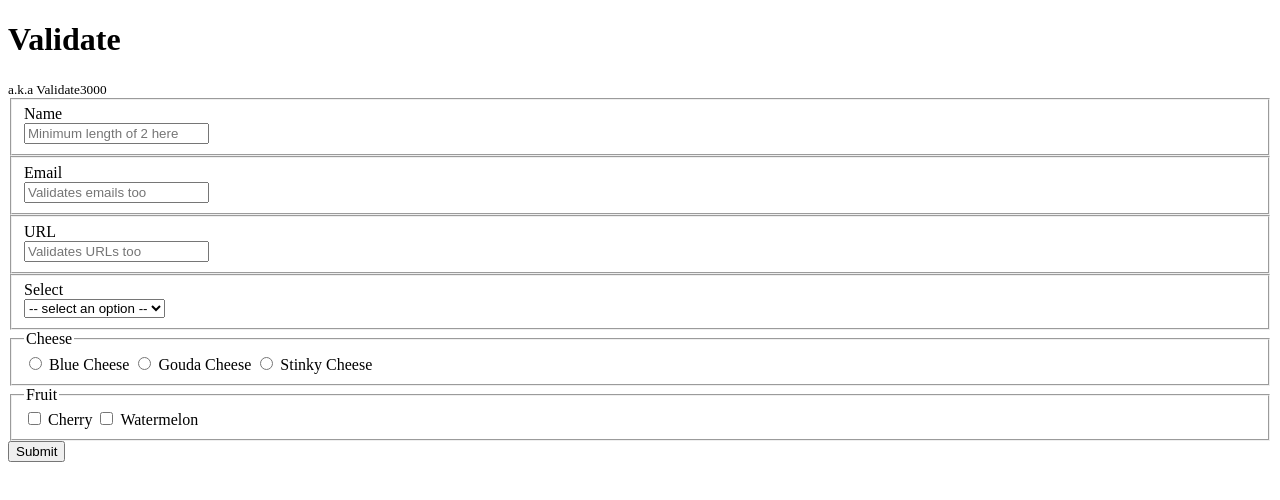
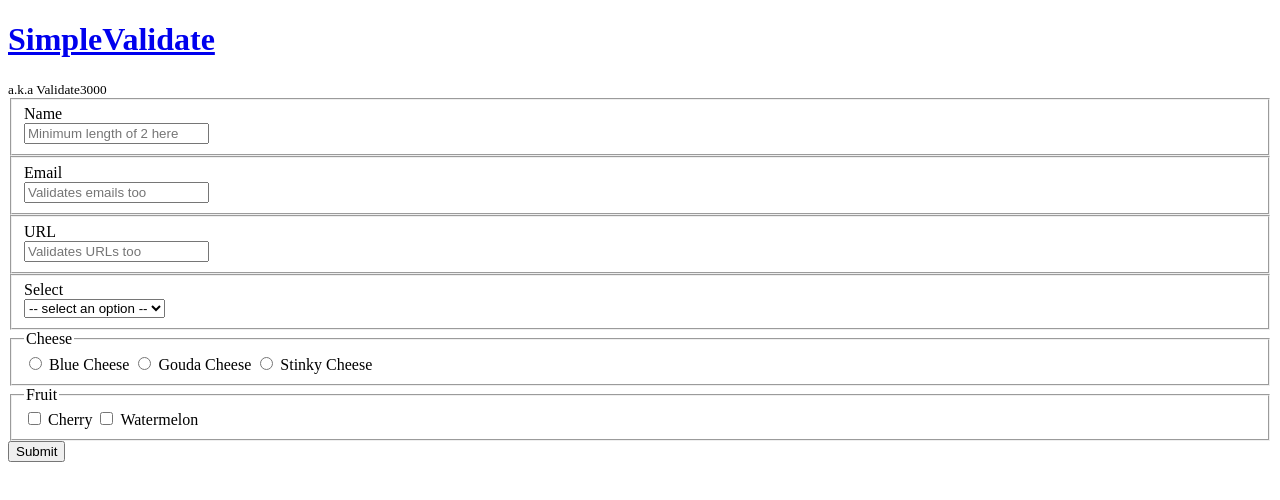
Before and after one commit to ezekielaquino/SimpleValidate, a website: page index.html in a window 1280 px wide. Drawn offline with Linux system fonts and the light colour scheme.

Commit message:
Adds link to github

```diff
--- a/index.html
+++ b/index.html
@@ -33,7 +33,7 @@
   </head>
   <body>
 
-    <h1>Validate</h1>
+    <h1><a href="https://github.com/ezekielaquino/SimpleValidate">SimpleValidate</a></h1>
     <small>a.k.a Validate3000</small>
 
     <form novalidate>
```
